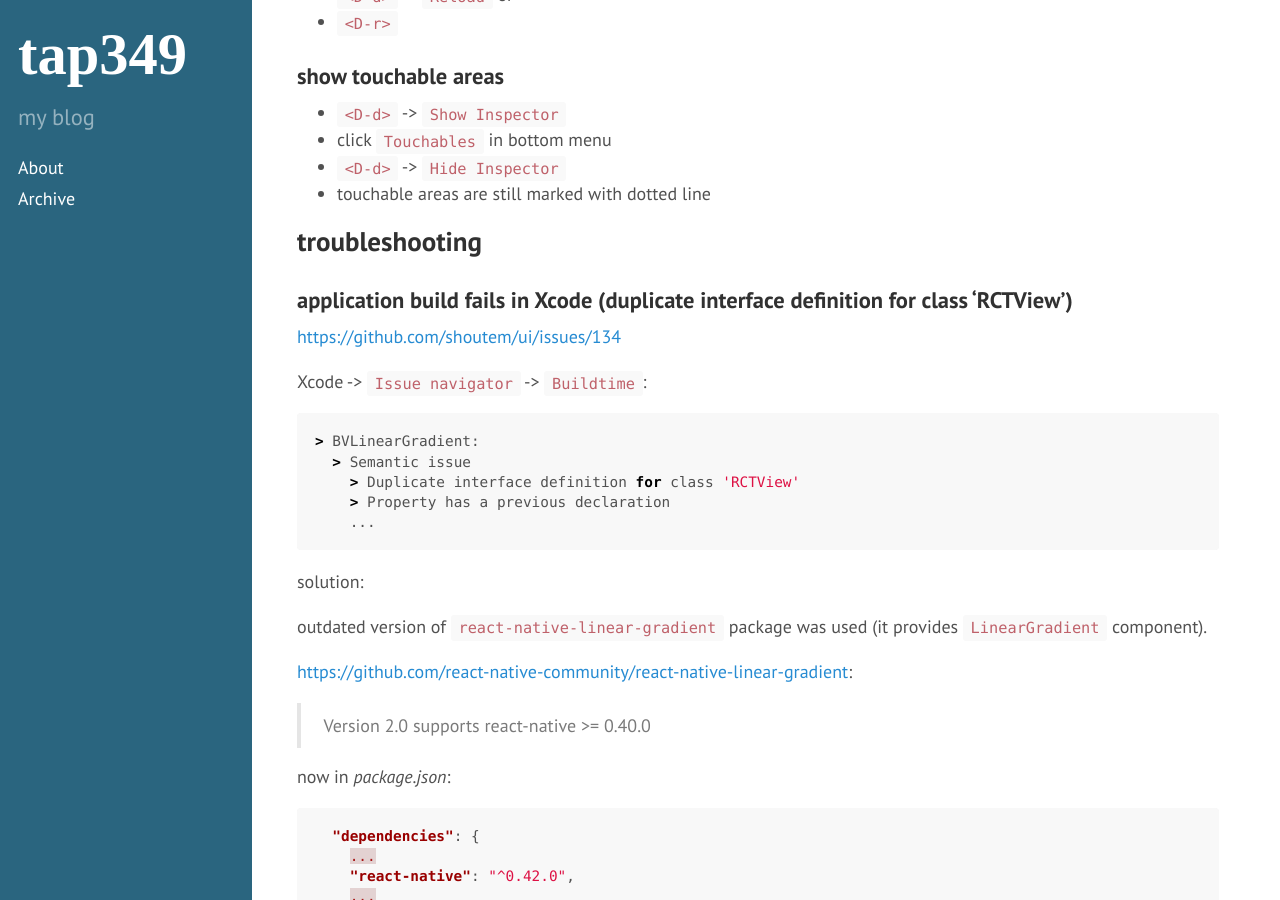
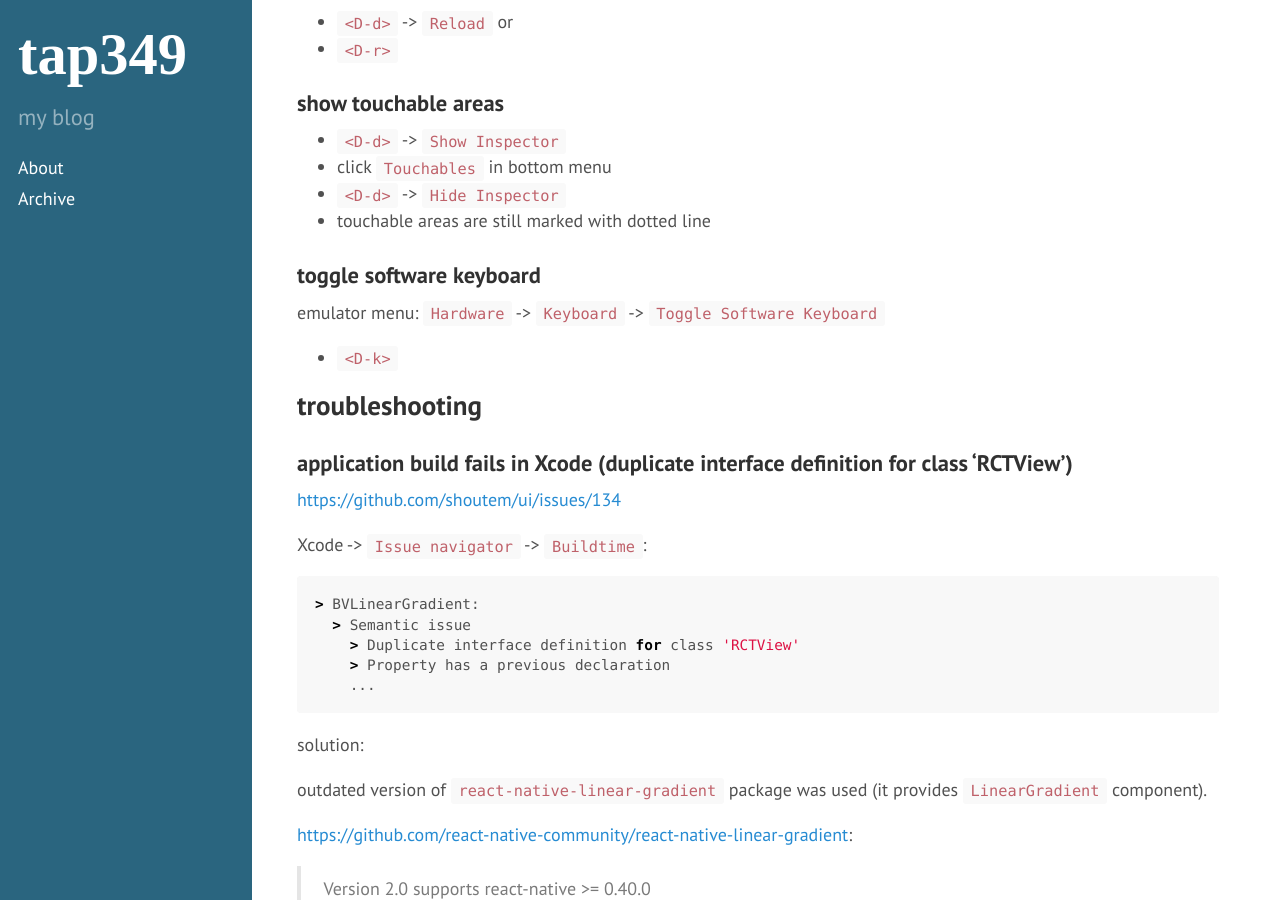
Before and after one commit to tap349/tap349.github.io, a Jekyll site: the page built from _posts/2017-05-25-react-native-ios.md, in a window 1280 px wide and 900 px high, scrolled down 3591 px. Built offline with Jekyll 4.4.1, drawn with Linux system fonts in a browser that asks for light colours; some of the changed text lies outside the part shown.

Commit message:
update 2017-07-24_15:14:27

```diff
--- a/_posts/2017-05-25-react-native-ios.md
+++ b/_posts/2017-05-25-react-native-ios.md
@@ -149,6 +149,12 @@ $ react-native log-ios
 - `<D-d>` -> `Hide Inspector`
 - touchable areas are still marked with dotted line
 
+### toggle software keyboard
+
+emulator menu: `Hardware` -> `Keyboard` -> `Toggle Software Keyboard`
+
+- `<D-k>`
+
 ## troubleshooting
 
 ### application build fails in Xcode (duplicate interface definition for class 'RCTView')
```
